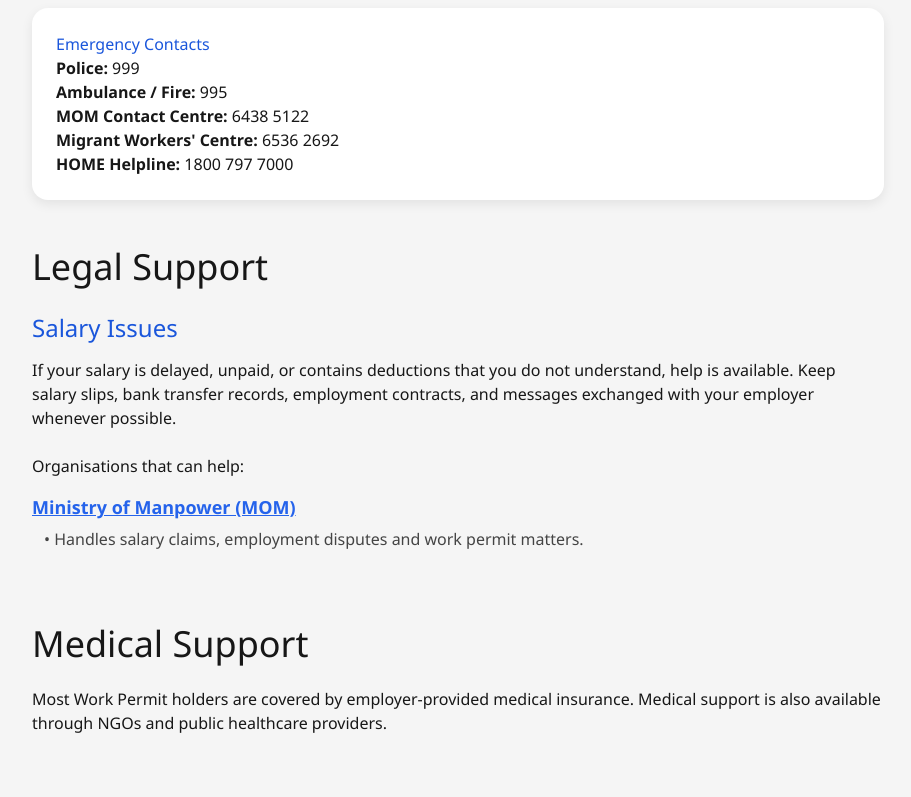
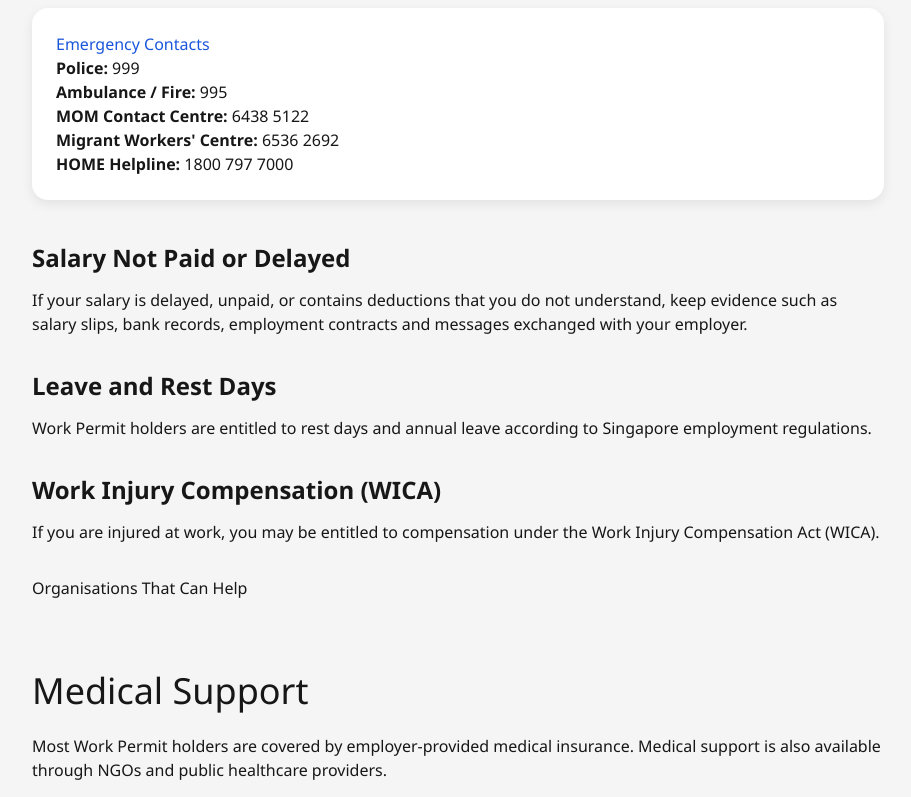
Before and after one commit to Maahi-Patangiya/BuilderBuddies, a Next.js app: page /resource in a window 1280 px wide. Shown: the part 429-1226 px from the top of the page, without its empty margins (182-1093 px from the left). Built offline with nearby package versions, Linux system fonts and the light colour scheme.

Commit message:
Deepen resource page content

```diff
--- a/app/resource/page.tsx
+++ b/app/resource/page.tsx
@@ -257,85 +257,48 @@ export default function PlaceholderPage() {
 
   {/* LEGAL */}
   <div ref={legalRef}>
-    <h2
-      style={{
-        fontSize: "36px",
-        marginBottom: "16px",
-      }}
-    >
-      {t("resources.legal")}
-    </h2>
-
-    <h3
-      style={{
-        fontSize: "24px",
-        marginBottom: "12px",
-        color: "#1A56DB",
-      }}
-    >
-      Salary Issues
+    <h3 style={{fontSize: "24px", marginBottom: "12px", fontWeight: 700,}}>
+      {t("resources.salaryIssues")}
     </h3>
 
     <p>
       If your salary is delayed, unpaid, or contains deductions that you do not
-      understand, help is available. Keep salary slips, bank transfer records,
-      employment contracts, and messages exchanged with your employer whenever
-      possible.
+      understand, keep evidence such as salary slips, bank records, employment
+      contracts and messages exchanged with your employer.
+    </p>
+
+    <h3
+      style = {{ fontSize: "24px", marginTop: "32px", marginBottom: "12px",fontWeight: 700}}>
+      {t("resources.leaveDays")}
+    </h3>
+
+    <p>
+      Work Permit holders are entitled to rest days and annual leave according
+      to Singapore employment regulations.
+    </p>
+
+    <h3
+      style={{ fontSize: "24px", marginTop: "32px", marginBottom: "12px", fontWeight: 700 }}>
+      {t("resources.wica")}
+    </h3>
+
+    <p>
+      If you are injured at work, you may be entitled to compensation under
+      the Work Injury Compensation Act (WICA).
     </p>
 
     <h4
-      style={{
-        marginTop: "24px",
-        marginBottom: "16px",
-      }}
-    >
-      Organisations that can help:
+      style={{ marginTop: "32px", marginBottom: "16px"}}>
+      {t("resources.organisations")}
     </h4>
-    <div
-      style={{
-        marginBottom: "20px",
-      }}
-    >
-      <a
-        href="https://www.mom.gov.sg"
-        target="_blank"
-        rel="noopener noreferrer"
-        style={{
-          color: "#2563EB",
-          textDecoration: "underline",
-          fontWeight: 600,
-          fontSize: "18px",
-        }}
-      >
-        Ministry of Manpower (MOM)
-      </a>
-
-      <p
-        style={{
-          marginTop: "6px",
-          marginLeft: "12px",
-          color: "#444",
-          lineHeight: 1.6,
-        }}
-      >
-        • Handles salary claims, employment disputes and work permit matters.
-      </p>
-    </div>
   </div>
 
   {/* MEDICAL */}
   <div
     ref={medicalRef}
-    style={{
-      marginTop: "64px",
-    }}
-  >
+    style={{marginTop: "64px",}}>
     <h2
-      style={{
-        fontSize: "36px",
-        marginBottom: "16px",
-      }}
-    >
+      style={{fontSize: "36px",marginBottom: "16px"}}>
       {t("resources.medical")}
     </h2>
 
@@ -347,13 +310,7 @@ export default function PlaceholderPage() {
   </div>
 
   {/* SOCIAL */}
-  <div
-    ref={socialRef}
-    style={{
-      marginTop: "64px",
-      marginBottom: "100px",
-    }}
-  >
+  <div ref={socialRef} style={{ marginTop: "64px", marginBottom: "100px" }}>
     <h2
       style={{
         fontSize: "36px",
--- a/public/languages/bn/translation.json
+++ b/public/languages/bn/translation.json
@@ -1,9 +1,11 @@
 {
-  "welcome": "ফিরে আসায় স্বাগতম!",
-  "username": "ব্যবহারকারীর নাম",
-  "password": "পাসওয়ার্ড",
-  "login": "লগ ইন",
-  "noAccount": "অ্যাকাউন্ট নেই?",
+  "login": {
+    "welcome": "ফিরে আসায় স্বাগতম!",
+    "username": "ব্যবহারকারীর নাম",
+    "password": "পাসওয়ার্ড",
+    "login": "লগ ইন",
+    "noAccount": "অ্যাকাউন্ট নেই?"
+  },
 
   "resources": {
     "title": "রিসোর্স",
@@ -11,6 +13,18 @@
     "medical": "চিকিৎসা সহায়তা",
     "social": "সামাজিক সহায়তা",
     "emergency": "জরুরি যোগাযোগ",
-    "visitWebsite": "ওয়েবসাইট দেখুন"
+
+    "salaryIssues": "বেতন না পাওয়া বা বিলম্ব",
+    "leaveDays": "ছুটি ও বিশ্রামের দিন",
+    "wica": "কর্মস্থল আঘাত ক্ষতিপূরণ (WICA)",
+    "medicalInsurance": "চিকিৎসা বীমা",
+    "workplaceInjuries": "কর্মস্থলের আঘাত",
+    "heatStress": "তাপজনিত চাপ ও পানিশূন্যতা",
+    "mentalHealth": "মানসিক স্বাস্থ্য সহায়তা",
+    "foodSupport": "খাদ্য সহায়তা",
+    "communityActivities": "সামাজিক কার্যক্রম",
+    "learning": "শেখার সুযোগ",
+
+    "organisations": "সহায়তা প্রদানকারী সংস্থা"
   }
 }
--- a/public/languages/en/translation.json
+++ b/public/languages/en/translation.json
@@ -1,9 +1,11 @@
 {
-  "welcome": "Welcome Back!",
-  "username": "Username",
-  "password": "Password",
-  "login": "Log In",
-  "noAccount": "Don't have an account?",
+  "login": {
+    "welcome": "Welcome Back!",
+    "username": "Username",
+    "password": "Password",
+    "login": "Log In",
+    "noAccount": "Don't have an account?"
+  },
 
   "resources": {
     "title": "Resources",
@@ -11,6 +13,18 @@
     "medical": "Medical Support",
     "social": "Social Support",
     "emergency": "Emergency Contacts",
-    "visitWebsite": "Visit Website"
+
+    "salaryIssues": "Salary Not Paid or Delayed",
+    "leaveDays": "Leave and Rest Days",
+    "wica": "Work Injury Compensation (WICA)",
+    "medicalInsurance": "Medical Insurance",
+    "workplaceInjuries": "Workplace Injuries",
+    "heatStress": "Heat Stress and Dehydration",
+    "mentalHealth": "Mental Health Support",
+    "foodSupport": "Food Support",
+    "communityActivities": "Community Activities",
+    "learning": "Learning Opportunities",
+
+    "organisations": "Organisations That Can Help"
   }
 }
--- a/public/languages/ta/translation.json
+++ b/public/languages/ta/translation.json
@@ -1,9 +1,11 @@
 {
-  "welcome": "மீண்டும் வரவேற்கிறோம்!",
-  "username": "பயனர்பெயர்",
-  "password": "கடவுச்சொல்",
-  "login": "உள்நுழையவும்",
-  "noAccount": "கணக்கு இல்லையா?",
+  "login": {
+    "welcome": "மீண்டும் வரவேற்கிறோம்!",
+    "username": "பயனர்பெயர்",
+    "password": "கடவுச்சொல்",
+    "login": "உள்நுழையவும்",
+    "noAccount": "கணக்கு இல்லையா?"
+  },
 
   "resources": {
     "title": "வளங்கள்",
@@ -11,6 +13,18 @@
     "medical": "மருத்துவ உதவி",
     "social": "சமூக ஆதரவு",
     "emergency": "அவசர தொடர்புகள்",
-    "visitWebsite": "இணையதளத்தை பார்க்கவும்"
+
+    "salaryIssues": "சம்பளம் வழங்கப்படாதது அல்லது தாமதம்",
+    "leaveDays": "விடுப்பு மற்றும் ஓய்வு நாட்கள்",
+    "wica": "வேலைக்காயம் இழப்பீடு (WICA)",
+    "medicalInsurance": "மருத்துவ காப்பீடு",
+    "workplaceInjuries": "பணியிட காயங்கள்",
+    "heatStress": "வெப்ப அழுத்தம் மற்றும் நீரிழப்பு",
+    "mentalHealth": "மனநல ஆதரவு",
+    "foodSupport": "உணவு உதவி",
+    "communityActivities": "சமூக நடவடிக்கைகள்",
+    "learning": "கற்றல் வாய்ப்புகள்",
+
+    "organisations": "உதவி வழங்கும் அமைப்புகள்"
   }
 }
--- a/public/languages/zh/translation.json
+++ b/public/languages/zh/translation.json
@@ -1,9 +1,11 @@
 {
-  "welcome": "欢迎回来！",
-  "username": "用户名",
-  "password": "密码",
-  "login": "登录",
-  "noAccount": "还没有账户？",
+  "login": {
+    "welcome": "欢迎回来！",
+    "username": "用户名",
+    "password": "密码",
+    "login": "登录",
+    "noAccount": "还没有账户？"
+  },
 
   "resources": {
     "title": "资源",
@@ -11,6 +13,18 @@
     "medical": "医疗援助",
     "social": "社会支持",
     "emergency": "紧急联系方式",
-    "visitWebsite": "访问网站"
+
+    "salaryIssues": "工资未支付或拖欠",
+    "leaveDays": "休假与休息日",
+    "wica": "工伤赔偿法案（WICA）",
+    "medicalInsurance": "医疗保险",
+    "workplaceInjuries": "工伤事故",
+    "heatStress": "高温与脱水",
+    "mentalHealth": "心理健康支持",
+    "foodSupport": "食品援助",
+    "communityActivities": "社区活动",
+    "learning": "学习机会",
+
+    "organisations": "可提供帮助的机构"
   }
 }
```
